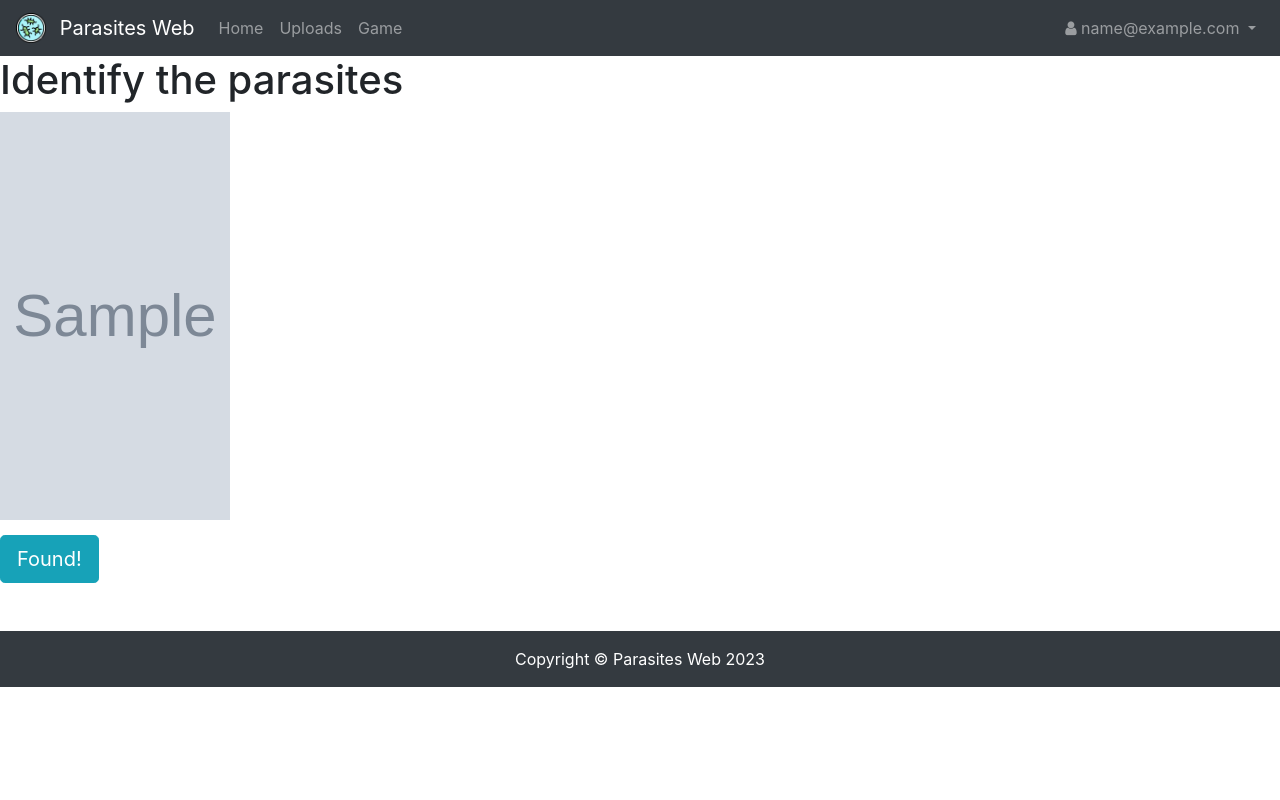
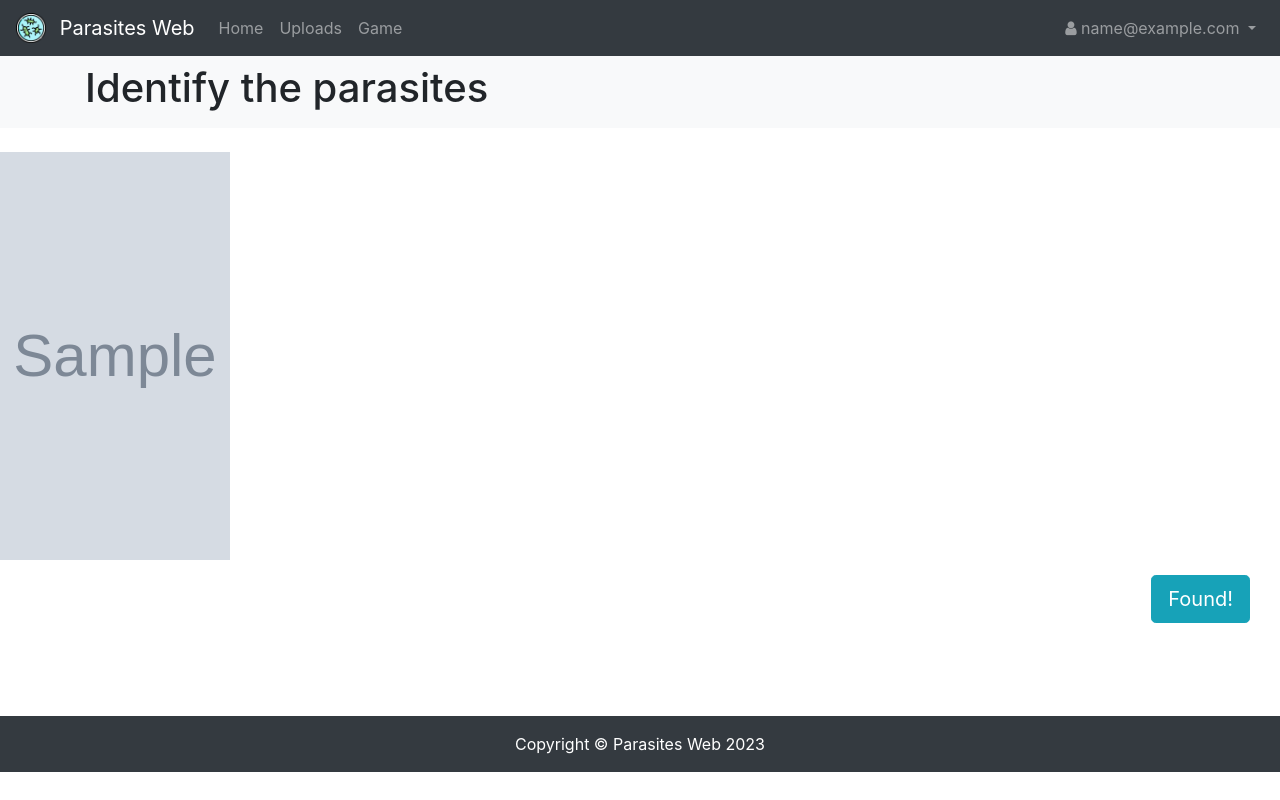
Before and after one commit to JVini98/ceu-parasite-web, a Django app: template parasite_web/game/templates/game.html in a window 1280 px wide. Run offline with Django 4.2, Linux system fonts and the light colour scheme; tables that the repository leaves empty hold one stand-in row (values such as "Sample post"); the template is opened without the code that fills it: values that come from a table or form of the project are taken from there, most other values are stand-ins (such as "Sample title", 1, 10 or a date in 2020); grey boxes marked "Sample" are stand-in pictures; parts of the project's set-up code (start-up, migrations or seed data) failed here and were passed over; some libraries are stand-ins or nearby versions.

Commit message:
Improved interface of Game

```diff
--- a/parasite_web/game/static/css/crop.css
+++ b/parasite_web/game/static/css/crop.css
@@ -1,3 +1,17 @@
+#cropButton, #sendButton{
+    /* float: right; */
+    margin-right: 30px;
+}
+
+#sendButton{
+    /* float: right; */
+    margin-bottom: 15px;
+}
+
+.buttons{
+    text-align: right;
+}
+
 .marginBotton{
     margin-bottom: 15px;
 }
--- /dev/null
+++ b/parasite_web/game/static/css/slider.css
@@ -0,0 +1,54 @@
+.slider-container {
+  position: relative;
+  width: 100%;
+  overflow: hidden;
+  background-color: rgb(205, 196, 196);
+  margin-top: 15px;
+  margin-bottom: 15px;
+}
+
+.slider {
+  position: relative;
+  width: 100%;
+  display: flex;
+  transition: transform 0.5s ease-in-out;
+}
+
+.slide {
+  flex: 0 0 100%;
+  max-width: 100%;
+  margin-right: 30px;
+}
+
+.slide img {
+  width: 30%;
+  height: auto;
+  display: block;
+  margin: auto;
+  margin-top: 30px;
+  margin-bottom: 15px;
+}
+
+.slider-button {
+  position: absolute;
+  top: 50%;
+  transform: translateY(-50%);
+  background-color: transparent;
+  border: none;
+  font-size: 40px;
+  color: white;
+  cursor: pointer;
+}
+
+.slider-button-left {
+  left: 0;
+}
+
+.slider-button-right {
+  right: 0;
+}
+
+.textCenter{
+  text-align: center;
+  font-size: 24px;
+}
--- a/parasite_web/game/templates/game.html
+++ b/parasite_web/game/templates/game.html
@@ -19,6 +19,7 @@
     <!-- Bootstrap CSS-->
     <link rel="stylesheet" href="https://cdn.jsdelivr.net/npm/bootstrap@4.6.2/dist/css/bootstrap.min.css">
     <!-- custom CSS -->
+    <link rel="stylesheet" href="../static/css/slider.css">
     <link rel="stylesheet" href="../static/css/crop.css">
   </head>
   <body>
@@ -60,12 +61,18 @@
       </div>
     </nav>
     <!-- Content -->
-    <h1>Identify the parasites</h1>
+    <nav class="navbar navbar-light bg-light mb-4">
+      <div class="container">
+        <h1>Identify the parasites</h1>
+      </div>
+    </nav>
     <div id="alertBox"></div>
     <div id="imageContainer" class="marginBotton">
       <img id="gameImage" src={{image.path.url}} alt="Image to detect parasites" width="229.5px" height="408px"/>
     </div>
-    <button id="cropButton" type="button" class="btn btn-info btn-lg" data-toggle="modal" data-target="#myModal">Found!</button>
+    <div class="buttons">
+      <button id="cropButton" type="button" class="btn btn-info btn-lg" data-toggle="modal" data-target="#myModal">Found!</button>
+    </div>
     <div class="modal fade" id="myModal" role="dialog">
       <div class="modal-dialog">
         <!-- Modal content-->
@@ -92,11 +99,19 @@
         </div>
       </div>
     </div>
-    <div id="parasitesResponse"></div>
+    <div class="slider-container">
+      <div id="slider" class="slider">
+      </div>
+      <button class="slider-button slider-button-left">&#8249;</button>
+      <button class="slider-button slider-button-right">&#8250;</button>
+    </div>
+    <!-- <div id="parasitesResponse"></div> -->
     <form id="jsonForm" action="" enctype="multipart/form-data">
       {% csrf_token %}
     </form>
-    <button id="sendButton" type="button" class="btn btn-info btn-lg">Send</button>
+    <div class="buttons">
+      <button id="sendButton" type="button" class="btn btn-info btn-lg">Send</button>
+    </div>
     <!-- Footer -->
     <footer class="bg-dark py-3">
       <div class="container text-center">
```
Also changed, not shown: parasite_web/game/static/javascripts/crop.js (+37 -5 lines).
